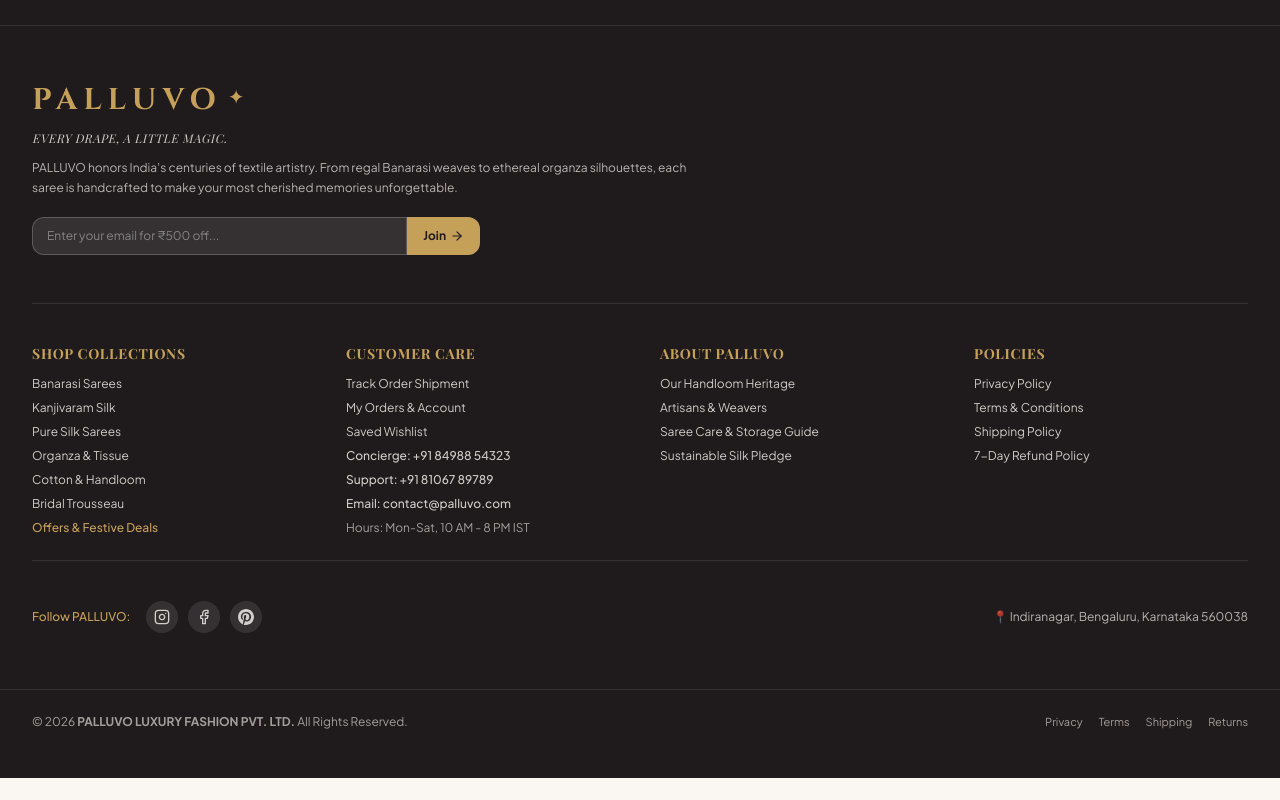
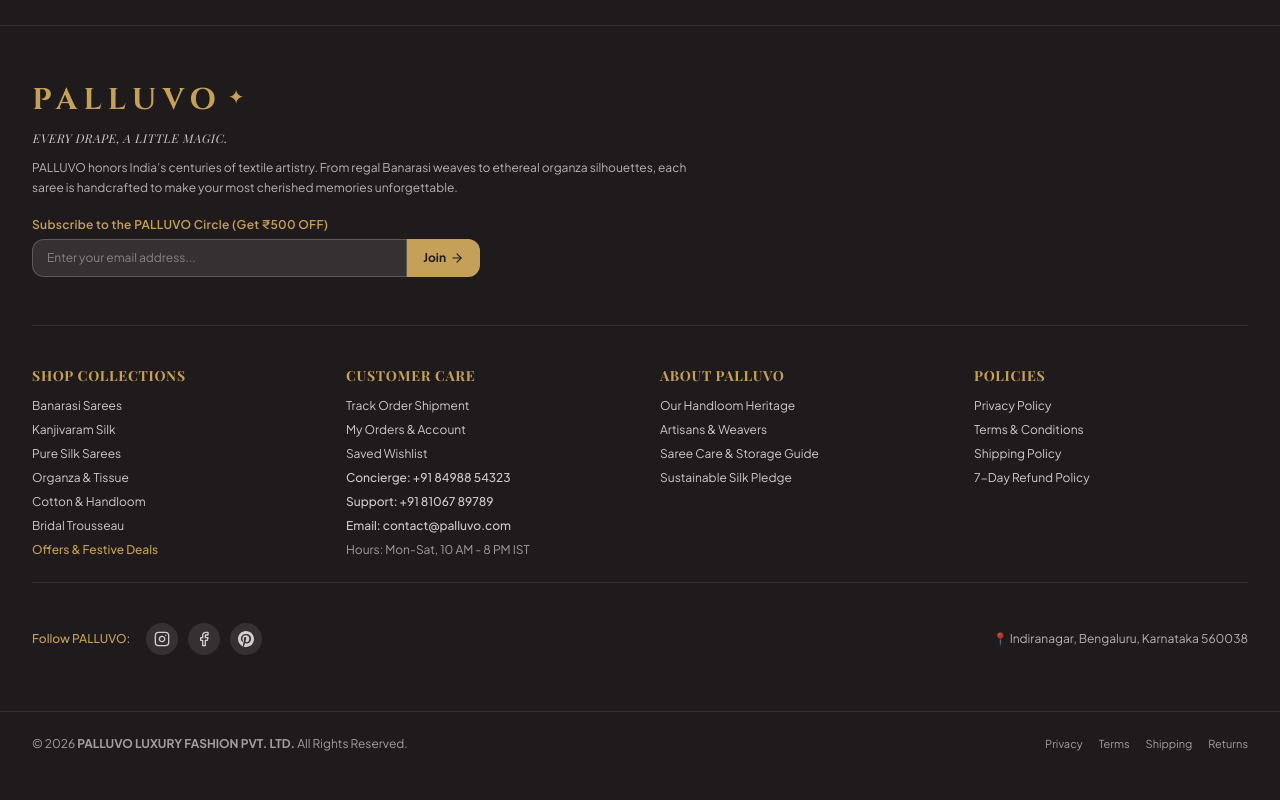
Before and after one commit to Pasulasuprajaa/Palluvo, a React (Vite) app in the folder client/: page / in a window 1280 px wide. Shown: the part 4189-4989 px from the top of the page. Before the commit the page ends 4967 px from the top, so only its background shows below. Built offline with nearby package versions, Linux system fonts and the light colour scheme; no server answers; a web font is replaced by a local one.

Commit message:
fix(footer, card): add accessible label to newsletter input and streamline product card badge overlay

```diff
--- a/client/src/components/Footer.jsx
+++ b/client/src/components/Footer.jsx
@@ -83,21 +83,31 @@ export default function Footer({ onNavigate }) {
             PALLUVO honors India’s centuries of textile artistry. From regal Banarasi weaves to ethereal organza silhouettes, each saree is handcrafted to make your most cherished memories unforgettable.
           </p>
 
-          <form onSubmit={handleSubscribe} className="pt-2 flex max-w-md">
+          <form onSubmit={handleSubscribe} className="pt-2 max-w-md space-y-1.5">
+            <label htmlFor="footer-newsletter-email" className="block text-xs font-semibold text-[#C5A059] tracking-wide">
+              Subscribe to the PALLUVO Circle (Get ₹500 OFF)
+            </label>
+            <div className="flex">
               <input
+                id="footer-newsletter-email"
+                name="email"
                 type="email"
+                required
                 value={newsletterEmail}
                 onChange={(e) => setNewsletterEmail(e.target.value)}
-              placeholder="Enter your email for ₹500 off..."
+                placeholder="Enter your email address..."
+                aria-label="Email address for newsletter and ₹500 welcome coupon"
                 className="flex-1 bg-white/10 border border-white/20 rounded-l-xl px-3.5 py-2.5 text-xs text-[#FAF7F2] placeholder-white/40 focus:outline-none focus:border-[#C5A059]"
               />
               <button
                 type="submit"
+                aria-label="Subscribe to newsletter"
                 className="bg-[#C5A059] text-[#1F1A1C] font-bold text-xs px-4 py-2.5 rounded-r-xl hover:bg-[#E0C07F] transition flex items-center gap-1 shrink-0 cursor-pointer"
               >
                 <span>Join</span>
                 <ArrowRight className="w-3.5 h-3.5" />
               </button>
+            </div>
           </form>
         </div>
 
--- a/client/src/components/ProductCard.jsx
+++ b/client/src/components/ProductCard.jsx
@@ -54,23 +54,17 @@ export default function ProductCard({ product, onNavigate }) {
           className="w-full h-full object-cover object-top transition-transform duration-700 ease-out group-hover:scale-105"
         />
 
-        {/* Badges */}
-        <div className="absolute top-3 left-3 flex flex-col gap-1.5 z-10">
-          {product.discount_percent > 0 && (
+        {/* Single Prioritized Image Badge */}
+        <div className="absolute top-3 left-3 z-10">
+          {product.discount_percent > 0 ? (
             <span className="bg-[#5B1425] text-[#FAF7F2] text-[10px] font-bold px-2.5 py-1 rounded-full uppercase tracking-wider shadow-md">
               {product.discount_percent}% OFF
             </span>
-          )}
-          {product.is_best_seller === 1 && (
-            <span className="bg-[#C5A059] text-[#3F0D19] text-[10px] font-bold px-2.5 py-0.5 rounded-full uppercase tracking-wider shadow-xs">
-              Best Seller
-            </span>
-          )}
-          {product.is_new_arrival === 1 && (
-            <span className="bg-[#1F1A1C] text-[#FAF7F2] text-[10px] font-bold px-2 py-0.5 rounded-full uppercase tracking-wider">
+          ) : product.is_new_arrival === 1 ? (
+            <span className="bg-[#1F1A1C] text-[#FAF7F2] text-[10px] font-bold px-2.5 py-0.5 rounded-full uppercase tracking-wider shadow-md">
               New
             </span>
-          )}
+          ) : null}
         </div>
 
         {/* Wishlist & Compare Buttons */}
@@ -119,8 +113,15 @@ export default function ProductCard({ product, onNavigate }) {
         <div>
           {/* Fabric & Occasion Tag */}
           <div className="flex items-center justify-between text-[11px] text-[#6E6467] mb-1">
-            <span className="font-medium tracking-wide">{product.fabric}</span>
-            <span className="text-[#C5A059] font-semibold">{product.occasion}</span>
+            <span className="font-medium tracking-wide truncate max-w-[130px]">{product.fabric}</span>
+            <div className="flex items-center gap-1.5 shrink-0">
+              {product.is_best_seller === 1 && (
+                <span className="text-[9px] font-bold uppercase tracking-wider text-[#9A7730] bg-[#FDF8EE] px-1.5 py-0.5 rounded border border-[#C5A059]/30">
+                  Best Seller
+                </span>
+              )}
+              <span className="text-[#C5A059] font-semibold">{product.occasion}</span>
+            </div>
           </div>
 
           {/* Product Title */}
```
Lines whose indentation alone changed are shown as unchanged.
